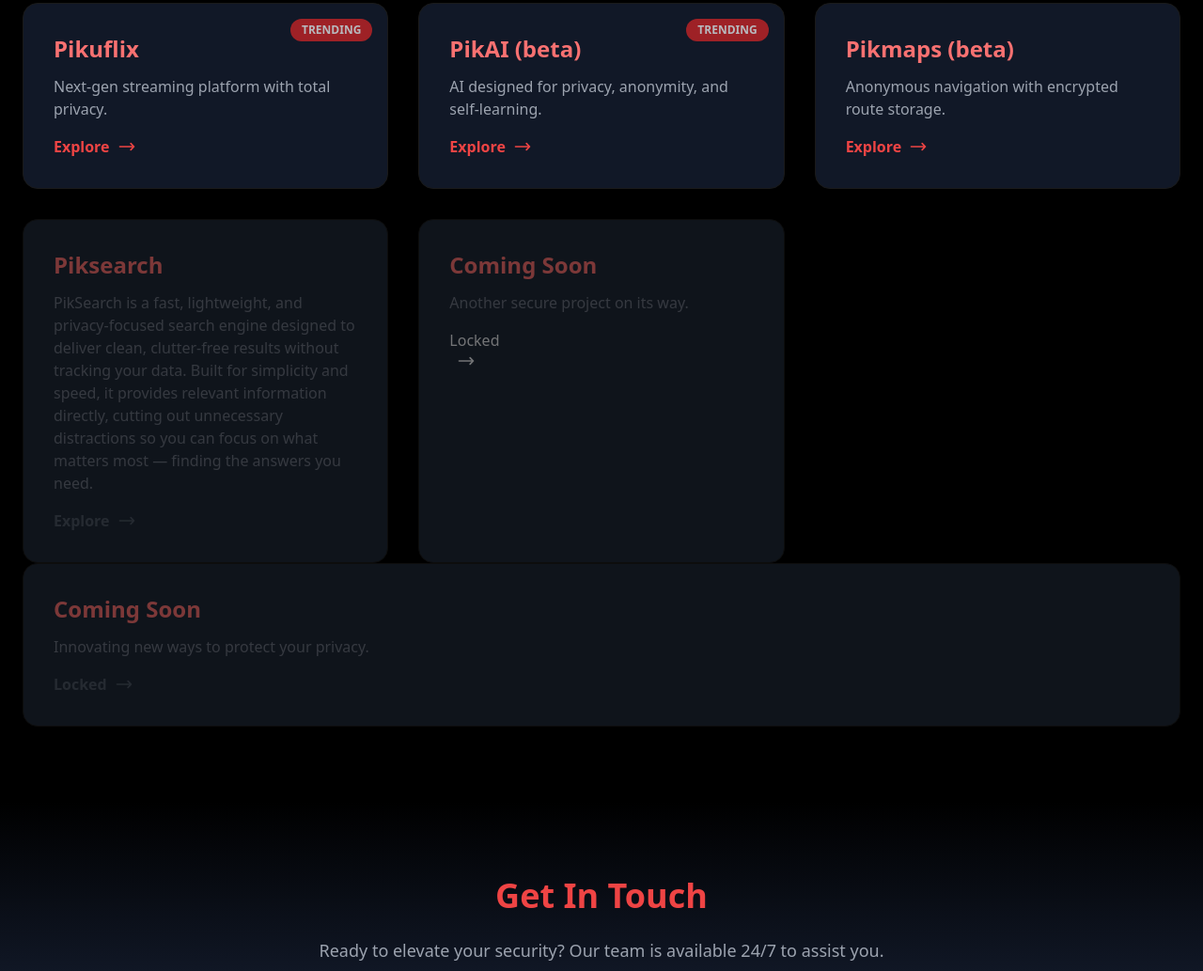
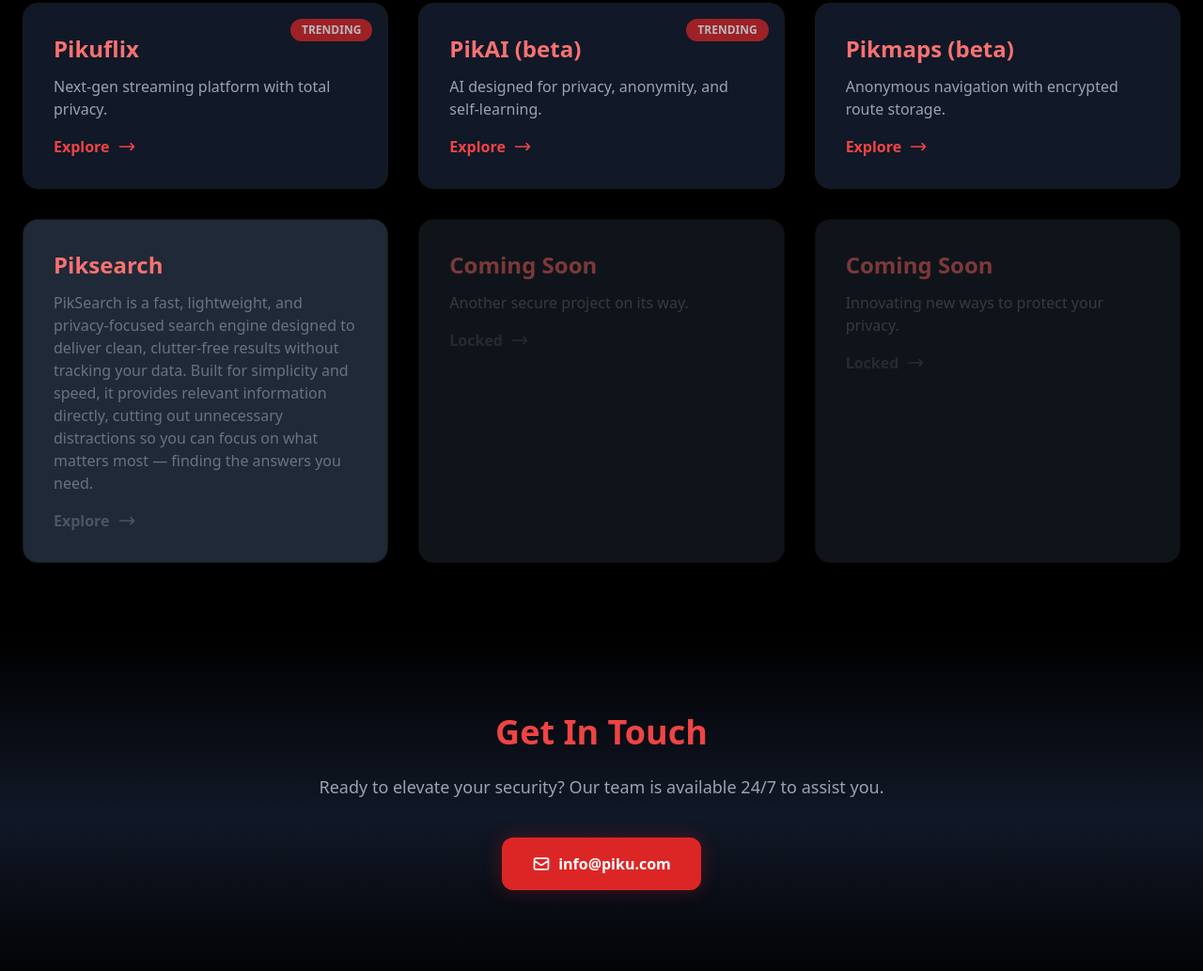
Before and after one commit to Kavyant420/piku, a plain HTML site: page index.html in a window 1280 px wide. Shown: the part 2110-3143 px from the top of the page at 94% size. Drawn offline with nearby package versions, Linux system fonts and the light colour scheme.

Commit message:
Update index.html

```diff
--- a/index.html
+++ b/index.html
@@ -357,7 +357,7 @@ input:focus, select:focus, textarea:focus, button:focus {
       </div>
 
       <!-- Coming Soon 1 -->
-      <div class="product-card p-8 bg-gray-800 rounded-2xl opacity-50" data-url="https://piksearch.vercel.app/">
+      <div class="product-card p-8 bg-gray-800 rounded-2xl cursor-pointer" data-url="https://piksearch.vercel.app/">
         <h4 class="text-2xl font-bold text-red-400 mb-3">Piksearch</h4>
         <p class="text-gray-500 mb-4">PikSearch is a fast, lightweight, and privacy-focused search engine designed to deliver clean, clutter-free results without tracking your data. Built for simplicity and speed, it provides relevant information directly, cutting out unnecessary distractions so you can focus on what matters most — finding the answers you need.</p>
         <div class="flex items-center text-gray-600 font-semibold">
@@ -369,15 +369,17 @@ input:focus, select:focus, textarea:focus, button:focus {
       </div>
 
       <!-- Coming Soon 2 -->
-      <div class="product-card p-8 bg-gray-800 rounded-2xl opacity-50 cursor-not-allowed">
+            <div class="product-card p-8 bg-gray-800 rounded-2xl opacity-50 cursor-not-allowed">
         <h4 class="text-2xl font-bold text-red-400 mb-3">Coming Soon</h4>
         <p class="text-gray-500 mb-4">Another secure project on its way.</p>
+        <div class="flex items-center text-gray-600 font-semibold">
           <span>Locked</span>
           <svg class="w-5 h-5 ml-2" fill="none" stroke="currentColor" viewBox="0 0 24 24">
             <path stroke-linecap="round" stroke-linejoin="round" stroke-width="2" d="M17 8l4 4m0 0l-4 4m4-4H3"></path>
           </svg>
         </div>
       </div>
+
 
       <!-- Coming Soon 3 -->
       <div class="product-card p-8 bg-gray-800 rounded-2xl opacity-50 cursor-not-allowed">
```
